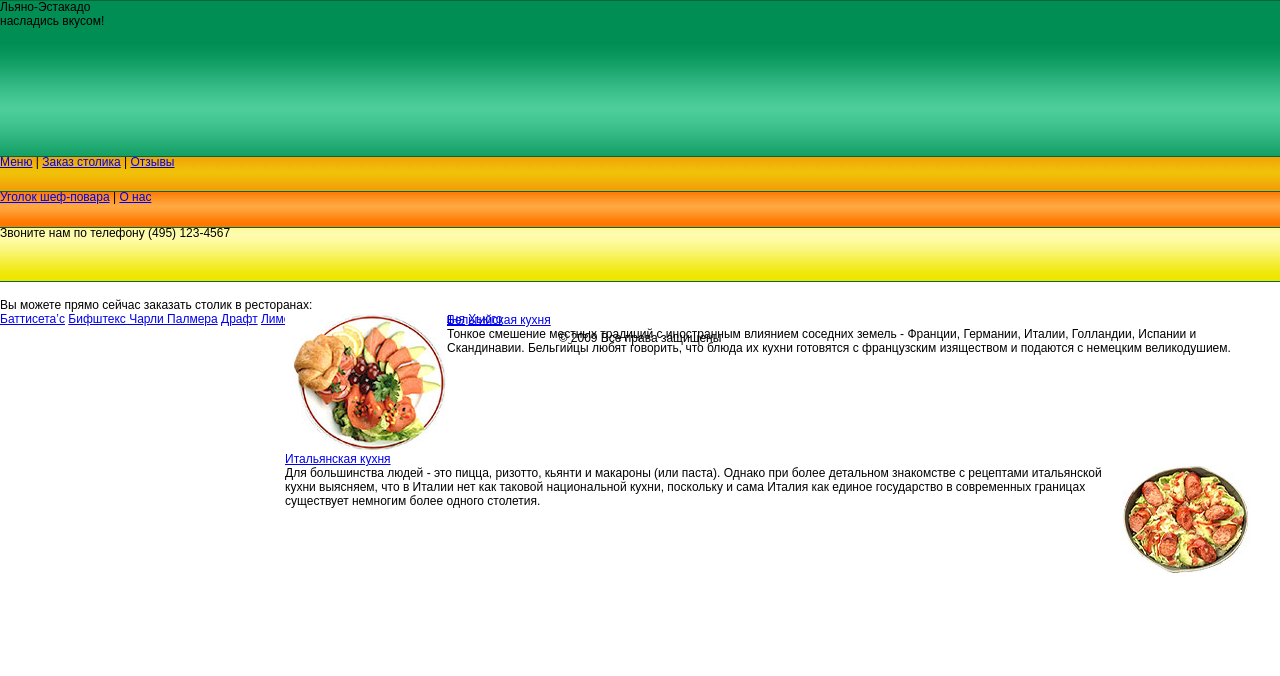
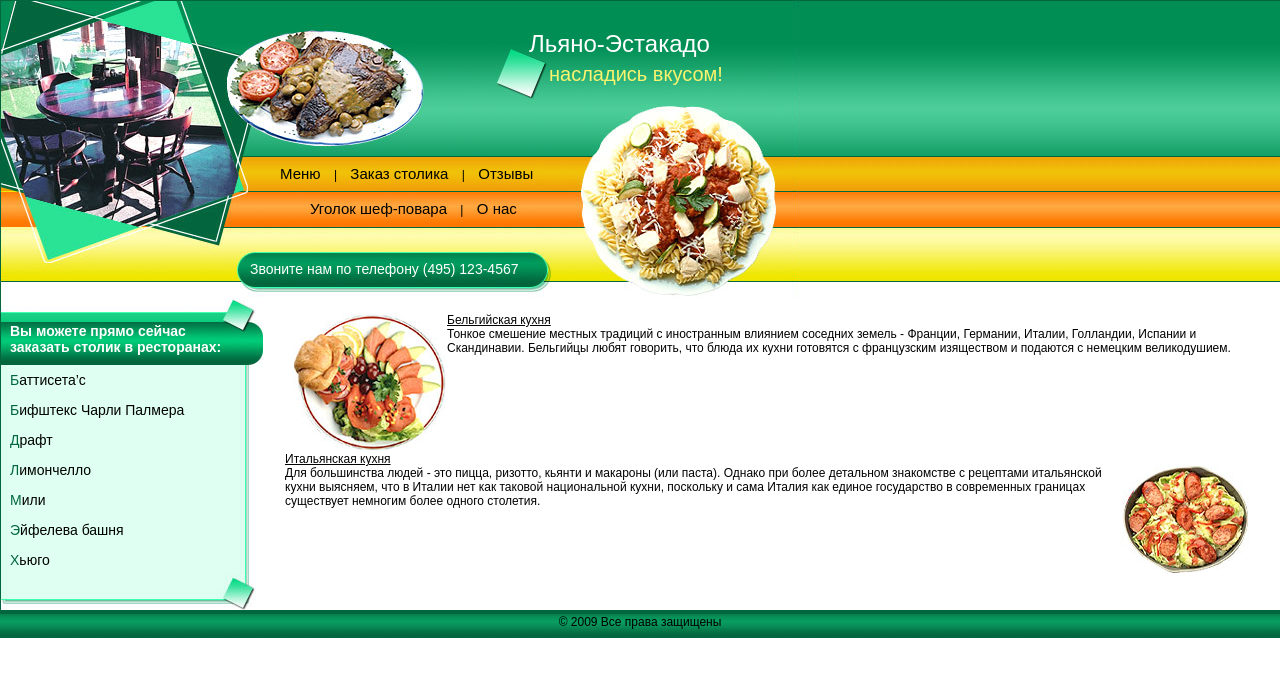
Before and after one commit to MERIN2/laboratornaya-7, a plain HTML site: page index.html in a window 1280 px wide. Drawn offline with Linux system fonts and the light colour scheme.

Commit message:
konechny resultat

```diff
--- a/style/style.css
+++ b/style/style.css
@@ -4,9 +4,130 @@ body{
  text-align: left;
  font-size: 12px;
 }
-
 #main{
  width:100%;
+}
+#header{
+ width:799px;
+ height:155px;
+ background-image: url(../images/header.jpg);
+ background-repeat:no-repeat;
+}
+#menu1{
+ width:799px;
+ height:35px;
+ background-image: url(../images/menu1.jpg);
+ background-repeat:no-repeat;
+}
+#menu2{
+ width:799px;
+ height:36px;
+ background-image: url(../images/menu2.jpg);
+ background-repeat:no-repeat;
+}
+#menu3{
+ width:799px;
+ height:72px;
+ background-image: url(../images/menu3.jpg);
+ background-repeat:no-repeat;
+}
+#reklama{
+ float:left;
+ width:263px;
+}
+#reklama_top{
+ width:263px;
+ height:67px;
+ background-image: url(../images/reklama_top.jpg);
+ background-repeat:no-repeat;
+}
+#reklama_text{
+ width:263px;
+ background-image: url(../images/reklama_bg.jpg);
+ background-repeat: repeat-y;
+}
+#reklama_bottom{
+ width:263px;
+ height:35px;
+ background-image: url(../images/reklama_bottom.jpg);
+ background-repeat:no-repeat;
+}
+#content{
+ position:absolute;
+ left:270px;
+ top:298px;
+ padding:15px;
+}
+#footer{
+ clear:both;
+ width:100%;
+ height:28px;
+ background-image: url(../images/footer.jpg);
+ background-repeat: repeat-x;
+ text-align:center;
+ padding-top:5px;
+}
+#headertext1{
+ width:270px;
+ float:right;
+ font-size:24px;
+ font-family:Arial;
+ padding-top:30px;
+ color: #FFFFFF;
+}
+#headertext2{
+ width:250px;
+ float:right;
+ clear:right;
+ font-size:20px;
+ font-family:Arial;
+ padding-top:5px;
+ color: #faf46e;
+}
+#textmenu1{
+ padding-left:270px;
+ padding-top:10px;
+}
+#textmenu2{
+ padding-left:300px;
+ padding-top:10px;
+}
+#textmenu3{
+ padding-left:250px;
+ padding-top:35px;
+ font-size:14px;
+ color:#FFFFFF;
+}
+a.menu{
+ text-decoration: none;
+ color:#000000;
+ font-size:15px;
+ padding-left:10px;
+ padding-right:10px;
+}
+#textreklamatop{
+ padding:25px 25px 0px 10px;
+ font-size:14px;
+ color:#FFFFFF;
+ font-weight:bold;
+}
+a.reklama{
+ display:block;
+ line-height:30px;
+ text-decoration: none;
+ color:#000000;
+ font-size:14px;
+ padding-left:10px;
+ padding-right:10px;
+}
+a.reklama:first-letter{
+ color:#02663d;
+}
+a{
+ color:#000000;
+}
+a:hover{
+ color:#02663d;
 }
 #header_bg{
  width:100%;
@@ -32,18 +153,3 @@ body{
  background-image: url(../images/menu3_bg.jpg);
  background-repeat: repeat-x;
 }
-#content{
- position:absolute;
- left:270px;
- top:298px;
- padding:15px;
-}
-#footer{
- clear:both;
- width:100%;
- height:28px;
- background-image: url(images/footer.jpg);
- background-repeat: repeat-x;
- text-align:center;
- padding-top:5px;
-}
```
